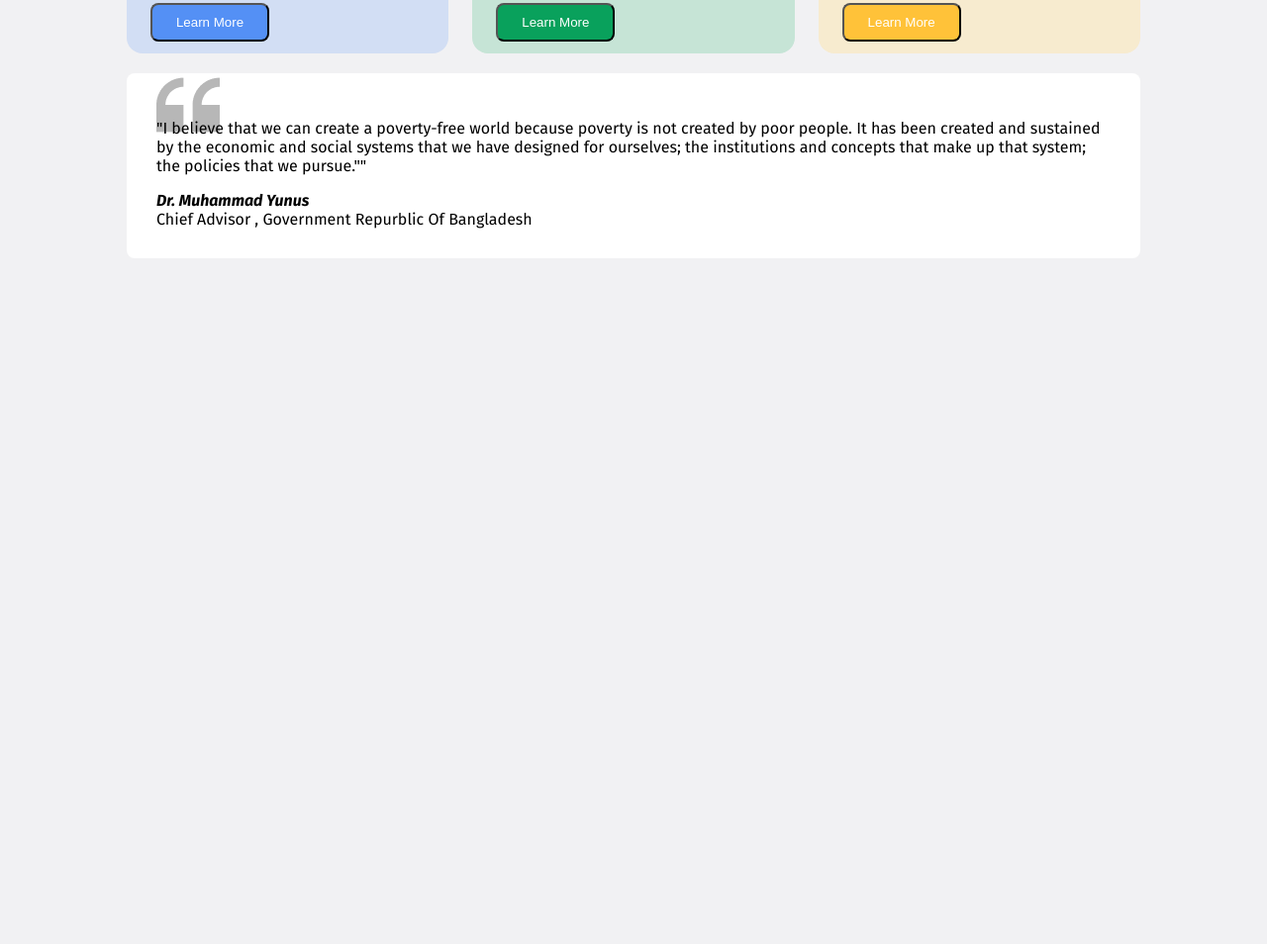
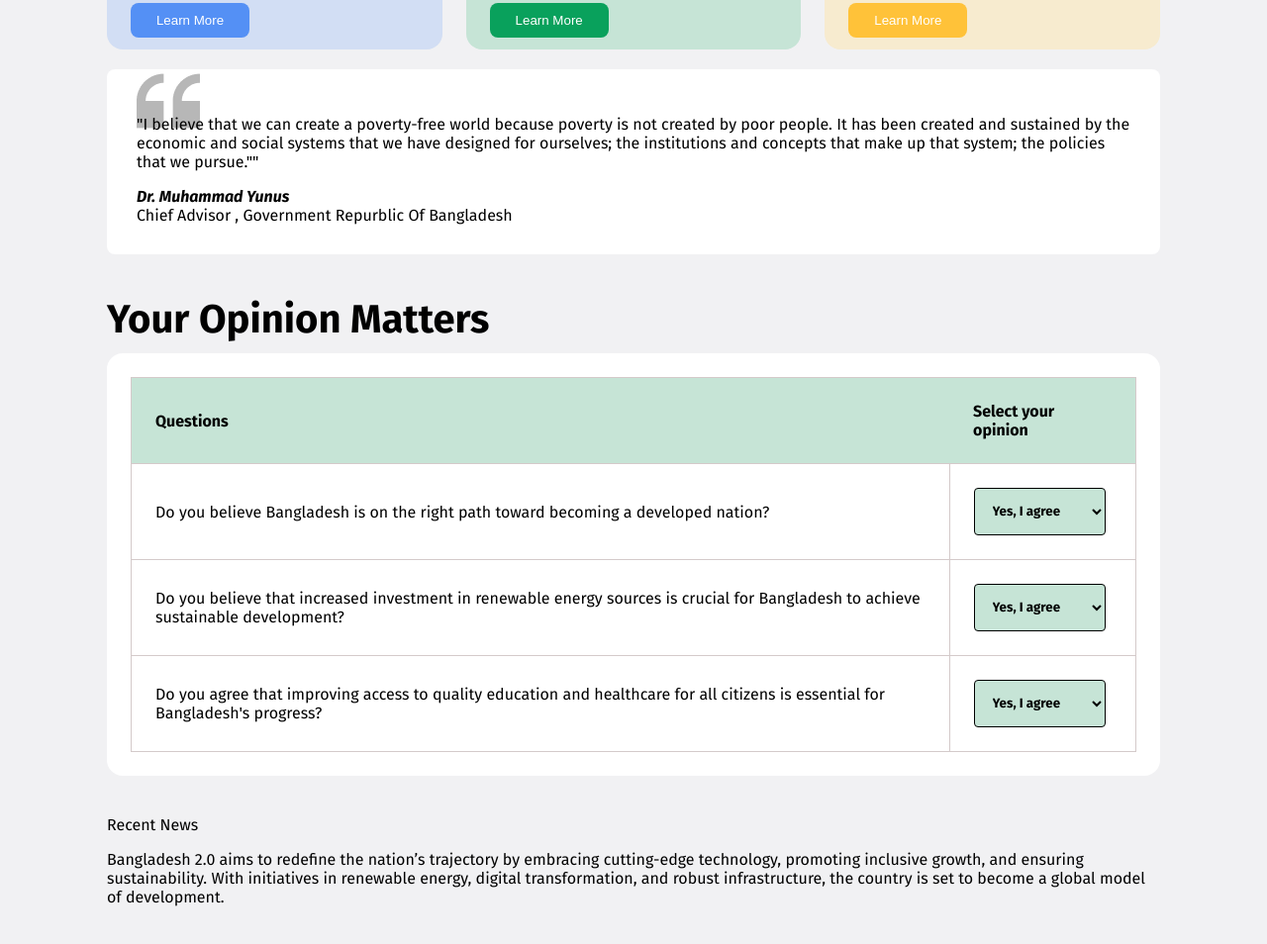
Before and after one commit to NurTamim331/B11A1--assignment-1, a plain HTML site: page index.html in a window 1280 px wide. Shown: the part 1670-2624 px from the top of the page at 99% size. Before the commit the page ends 2013 px from the top, so only its background shows below. Drawn offline with Linux system fonts and the light colour scheme.

Commit message:
Completed opinion section

```diff
--- a/index.html
+++ b/index.html
@@ -64,26 +64,30 @@
                 <div class="vision-item " id="vision-item-blue">
                     <img src="assets/card-icon.png" alt="">
                     <h5>Digital Transformation</h5>
-                    <p>Creating a nationwide digital ecosystem to enhance connectivity and access to services for all citizens.</p>
-                    <button style="background-color: #5490F5;">Learn More</button>
+                    <p>Creating a nationwide digital ecosystem to enhance connectivity and access to services for all
+                        citizens.</p>
+                    <button style="background-color: #5490F5;border: none;">Learn More</button>
                 </div>
                 <div class="vision-item" id="vision-item-green">
                     <img src="assets/card-icon.png" alt="">
                     <h5>Green Energy</h5>
                     <p>Investments in solar and wind energy to ensure a sustainable and eco-friendly future.</p>
-                    <button style="background-color: #09A15C;">Learn More</button>
+                    <button style="background-color: #09A15C;border: none;">Learn More</button>
                 </div>
                 <div class="vision-item" id="vision-item-orange">
                     <img src="assets/card-icon.png" alt="">
                     <h5>Modern infrastructure</h5>
-                    <p>Building state-of-the-art infrastructure to support economic growth and global competitiveness.</p>
-                    <button style="background-color: #FFC239;">Learn More</button>
+                    <p>Building state-of-the-art infrastructure to support economic growth and global competitiveness.
+                    </p>
+                    <button style="background-color: #FFC239;border: none;">Learn More</button>
                 </div>
 
             </div>
             <div id="yunus-quote">
                 <p>
-                "I believe that we can create a poverty-free world because poverty is not created by poor people. It has been created and sustained by the economic and social systems that we have designed for ourselves; the institutions and concepts that make up that system; the policies that we pursue.""
+                    "I believe that we can create a poverty-free world because poverty is not created by poor people. It
+                    has been created and sustained by the economic and social systems that we have designed for
+                    ourselves; the institutions and concepts that make up that system; the policies that we pursue.""
                 </p>
                 <cite style="font-weight: bold;">Dr. Muhammad Yunus</cite>
                 <footer>Chief Advisor , Government Repurblic Of Bangladesh</footer>
@@ -93,7 +97,52 @@
 
         </div>
         <div id="opinion-box">
-
+            <p id="opinion-title">Your Opinion Matters</p>
+            <div id="table-holder">
+                <table id="op-table">
+                    <thead>
+                        <tr>
+                            <th class="row-title">Questions</th>
+                            <th class="row-title">Select your opinion</th>
+                        </tr>
+                    </thead>
+                    <tbody>
+                        <tr class="question">
+                            <td>Do you believe Bangladesh is on the right path toward becoming a developed nation?</td>
+                            <td><select>
+                                    <option value="">Yes, I agree</option>
+                                    <option value="">No, I disagree</option>
+                                </select>
+                            </td>
+                        </tr>
+                        <tr class="question">
+                            <td>Do you believe that increased investment in renewable energy sources is crucial for
+                                Bangladesh to achieve sustainable development?</td>
+                            <td>
+                                <select>
+                                    <option value="">Yes, I agree</option>
+                                    <option value="">No, I disagree</option>
+                                </select>
+                            </td>
+                        </tr>
+                        <tr>
+                            <td class="question">Do you agree that improving access to quality education and healthcare
+                                for all citizens is essential for Bangladesh's progress?</td>
+                            <td><select>
+                                    <option value="">Yes, I agree</option>
+                                    <option value="">No, I disagree</option>
+                                </select></td>
+                        </tr>
+                    </tbody>
+                </table>
+            </div>
+        </div>
+        <div id="news-box">
+            <p id="news-title">Recent News</p>
+            <p id="news-intro">Bangladesh 2.0 aims to redefine the nation’s trajectory by embracing cutting-edge
+                technology, promoting inclusive growth, and ensuring sustainability. With initiatives in renewable
+                energy, digital transformation, and robust infrastructure, the country is set to become a global model
+                of development.</p>
         </div>
     </main>
 
--- a/styles.css
+++ b/styles.css
@@ -8,8 +8,8 @@ body
     background-color: #F1F1F3;
 }
 body>*{
-    margin-left: 120px;
-    margin-right: 120px;
+    margin-left: 100px;
+    margin-right: 100px;
     margin-bottom: 50px;
 
 }
@@ -160,3 +160,52 @@ body>nav>button{
     padding: 30px;
     background-position-x: 30px;
 }
+/* opinion box   */
+#opinion-box{
+    display: flex;
+    flex-direction: column;
+    justify-content: center;
+    align-items: center;
+
+}
+#opinion-title{
+    font-weight: bold;
+    align-self: flex-start;
+    font-size: 40px;
+    margin: 10px 0px;
+}
+table {
+    background-color: white;
+    border-collapse: collapse;
+}
+#table-holder{
+   border: 24px solid white;
+   border-radius: 16px;
+}
+thead {
+    background-color: #C6E4D6;
+    text-align: left;
+    border: 1px solid rgb(212,202,202);
+    box-sizing: border-box;
+}
+.row-title{
+    padding: 24px;
+}
+tbody{
+    padding: 24px;
+    box-sizing: border-box;
+}
+td{
+    padding: 24px;
+    border: 1px solid rgb(212, 202, 202);
+}
+td > select{
+    background-color: #C6E4D6;
+    padding: 14px;
+    border-radius: 4px;
+    font-family: Fira sans,sans-serif;
+    font-weight: bold;
+    border: 1px solid black;
+}
+
+/* news section  */
```
